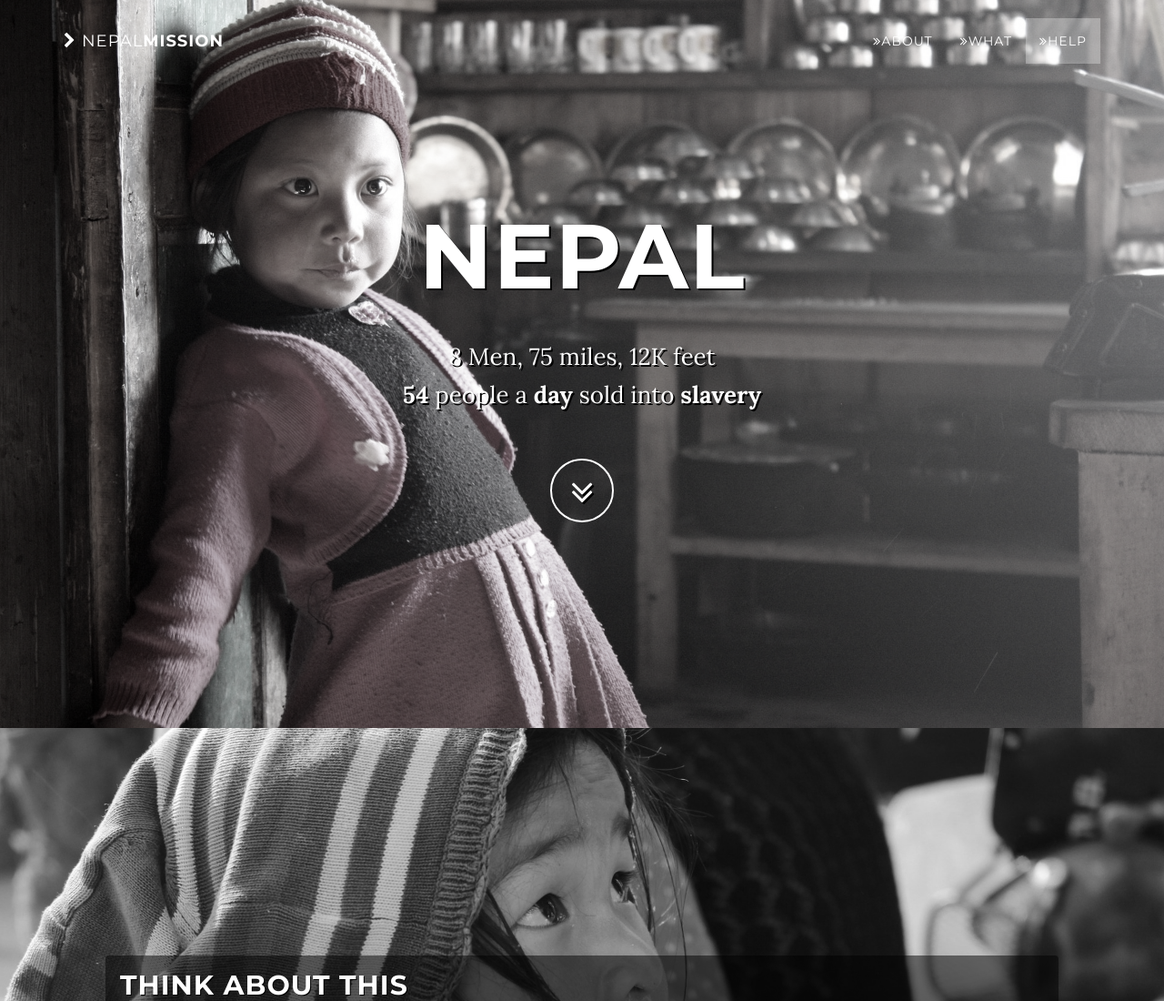
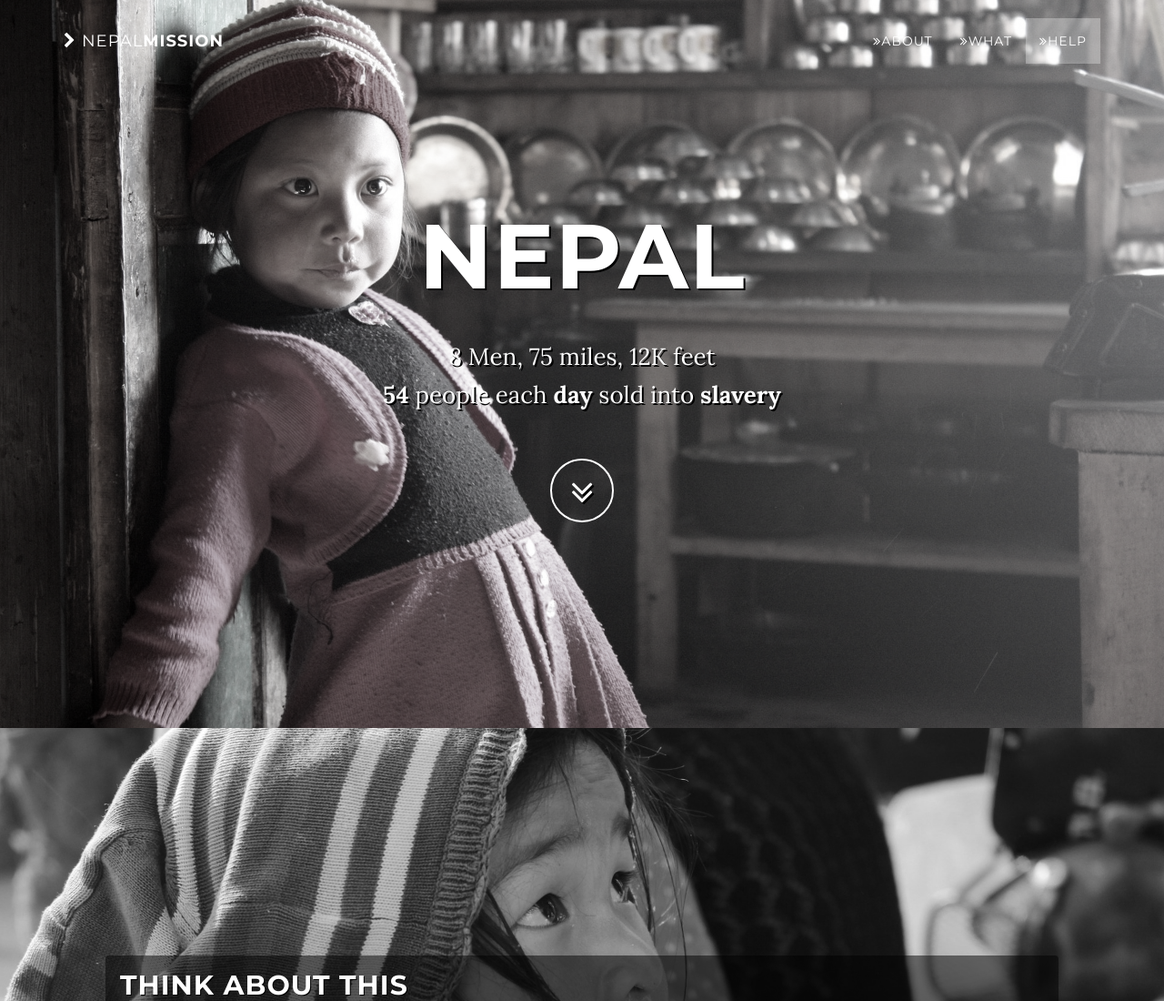
Before and after one commit to sparksme/sparksme.github.io, a website: page index.html in a window 1280 px wide. Shown: the top 1100 px of the page at 91% size. Drawn offline with nearby package versions, Linux system fonts and the light colour scheme; some packages are replaced by stand-ins of ours.

Commit message:
added stuff

```diff
--- a/css/grayscale.css
+++ b/css/grayscale.css
@@ -30,6 +30,7 @@ p {
   margin: 0 0 25px;
   font-size: 18px;
   line-height: 1.5;
+  font-family: "Lora", "Helvetica Neue", Helvetica, Arial, sans-serif;
 }
 @media (min-width: 768px) {
   p {
--- a/index.html
+++ b/index.html
@@ -76,8 +76,8 @@
                 <div class="row">
                     <div class="col-md-8 col-md-offset-2">
                         <h1 class="animated slideInDown brand-heading">Nepal</h1>
-                        <p class="animated fadeIn intro-text">8 Men, 75 miles, 12K feet
-                            <br><b class="animated pulse">54</b> people a <b class="animated pulse">day</b> sold into <b class="animated pulse">slavery</b></p>
+                        <p class="intro-text">8 Men, 75 miles, 12K feet
+                            <br><b class="animated pulse">54</b> people each <b class="animated pulse">day</b> sold into <b class="animated pulse">slavery</b></p>
                         <a href="#about" class="animated fadeIn  btn btn-circle page-scroll">
                             <i class="fa fa-angle-double-down animated"></i>
                         </a>
@@ -98,7 +98,6 @@
                             Yet in Nepal, this is life. This is what happens every day.<br><br>
                             Imagine with me, that we are able to reach one heart that turns away from this human trafficking. Imagine that we are
                             able to save just one girl from this destination of slavery. This is my hope on the trip. </p>
-
             </div>
         </div>
     </section>
```
